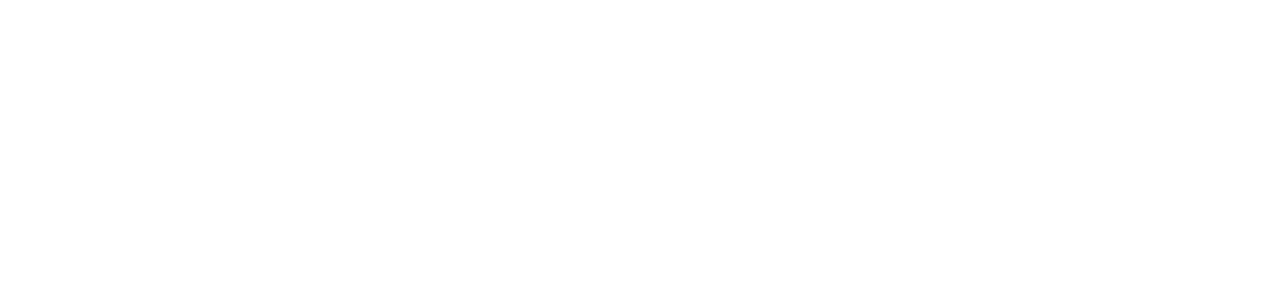
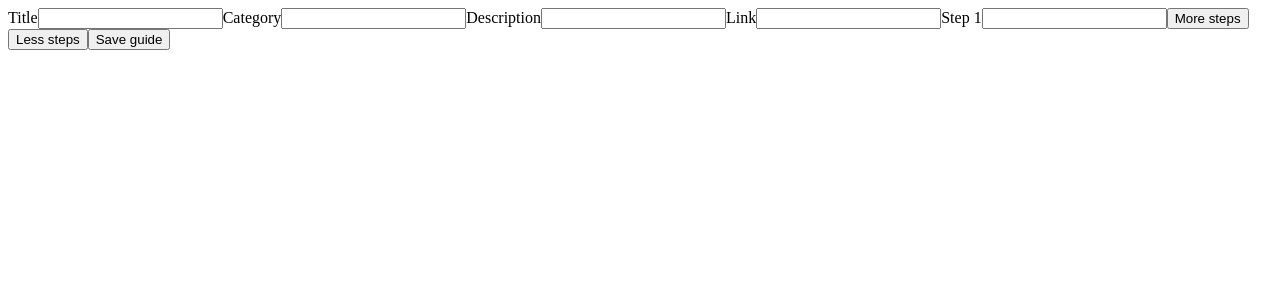
Before and after one commit to nanoblit/how-to-FE, a React (Create React App) app: page /createGuide in a window 1280 px wide. Shown: the top 300 px of the page. Built offline with nearby package versions, Linux system fonts and the light colour scheme.

Commit message:
Add CreateGuide

```diff
--- a/src/App.js
+++ b/src/App.js
@@ -7,6 +7,7 @@
 import Register from './components/Register';
 import Guides from './components/Guides';
 import Guide from './components/Guide';
+import CreateGuide from './components/CreateGuide';
 
 /*
 What pages do we need?
@@ -78,6 +79,7 @@
     <Route path="/register" component={Register} />
     <Route path="/" exact component={AuthedGuides} />
     <Route path="/guide/:id" component={AuthedGuide} />
+    <Route path="/createGuide" component={CreateGuide} />
   </div>
 );
 
--- /dev/null
+++ b/src/components/CreateGuide.js
@@ -0,0 +1,89 @@
+import React, { useState } from 'react';
+import { connect } from 'react-redux';
+
+import * as actions from '../actions';
+
+// - ++/createGuide Create guide page with name, category, Step 1, button to
+// add/remove steps, option to add video link.
+
+const CreateGuide = () => {
+  const [steps, setSteps] = useState(['']);
+  const titleRef = React.createRef();
+  const categoryRef = React.createRef();
+  const descriptionRef = React.createRef();
+  const linkRef = React.createRef();
+
+  const handleStepChange = (e, idx) => {
+    const newSteps = steps.map((step, i) => (i === idx ? e.target.value : step));
+    setSteps(newSteps);
+  };
+
+  const handleMoreSteps = () => {
+    if (steps.length < 5) setSteps([...steps, '']);
+  };
+
+  const handleLessSteps = () => {
+    if (steps.length > 1) {
+      steps.pop();
+      setSteps([...steps]);
+    }
+  };
+
+  const handleGuideSubmit = e => {
+    e.preventDefault();
+
+    const toSend = {
+      title: titleRef.current.value,
+      description: descriptionRef.current.value,
+      type: categoryRef.current.value,
+      user_id: localStorage.getItem('id'),
+    };
+
+    steps.forEach((step, idx) => {
+      toSend[`step_${idx + 1}`] = step;
+    });
+
+    console.log(toSend);
+  };
+
+  return (
+    <form onSubmit={handleGuideSubmit}>
+      <label htmlFor="title">
+        Title
+        <input ref={titleRef} id="title" required />
+      </label>
+      <label htmlFor="category">
+        Category
+        <input ref={categoryRef} id="category" required />
+      </label>
+      <label htmlFor="description">
+        Description
+        <input ref={descriptionRef} id="description" required />
+      </label>
+      <label htmlFor="link">
+        Link
+        <input ref={linkRef} id="link" />
+      </label>
+      {steps.map((step, idx) => (
+        <label htmlFor={`step_${idx + 1}`}>
+          Step {idx + 1}
+          <input
+            value={step}
+            onChange={e => handleStepChange(e, idx)}
+            id={`step_${idx + 1}`}
+            required
+          />
+        </label>
+      ))}
+      <button type="button" onClick={handleMoreSteps}>
+        More steps
+      </button>
+      <button type="button" onClick={handleLessSteps}>
+        Less steps
+      </button>
+      <button type="submit">Save guide</button>
+    </form>
+  );
+};
+
+export default CreateGuide;
```
